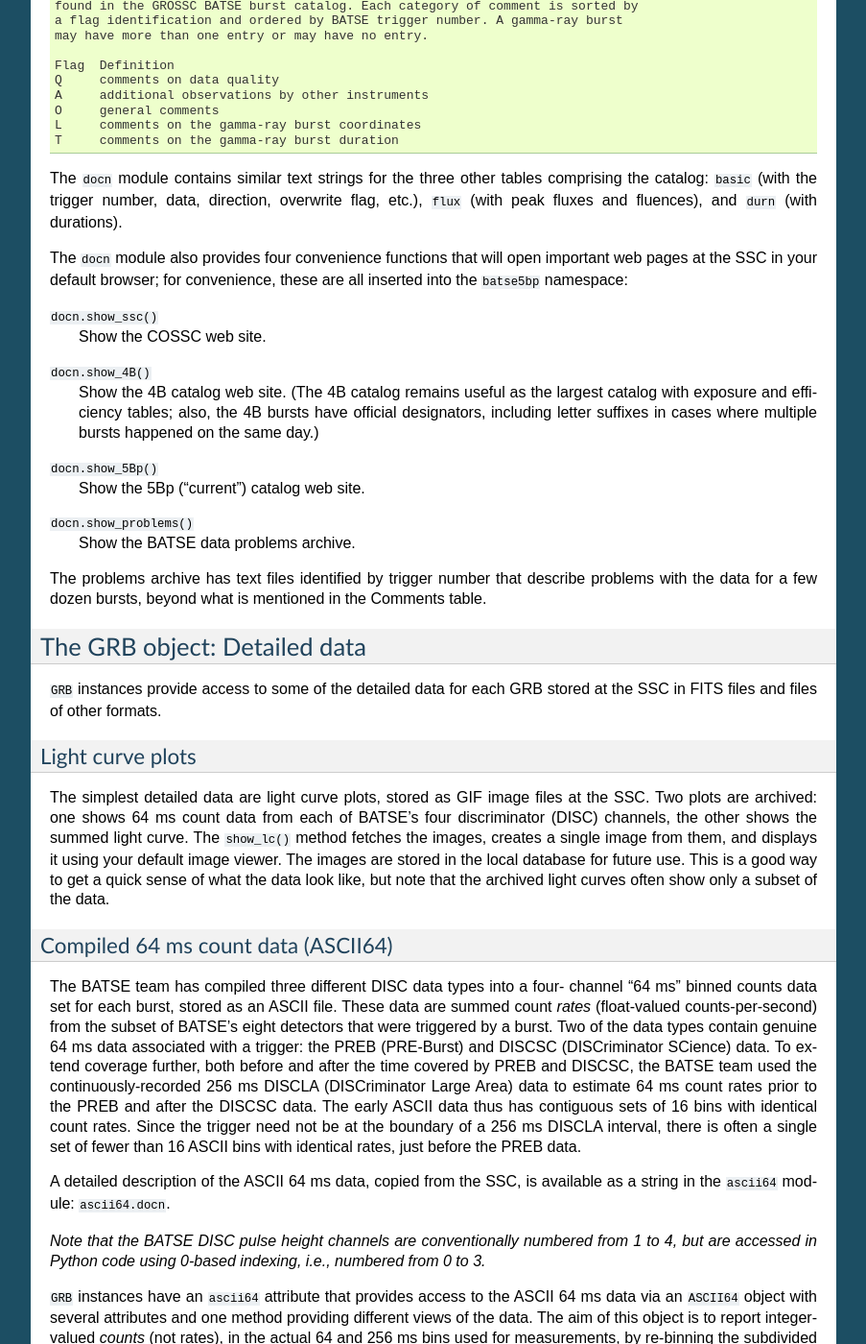
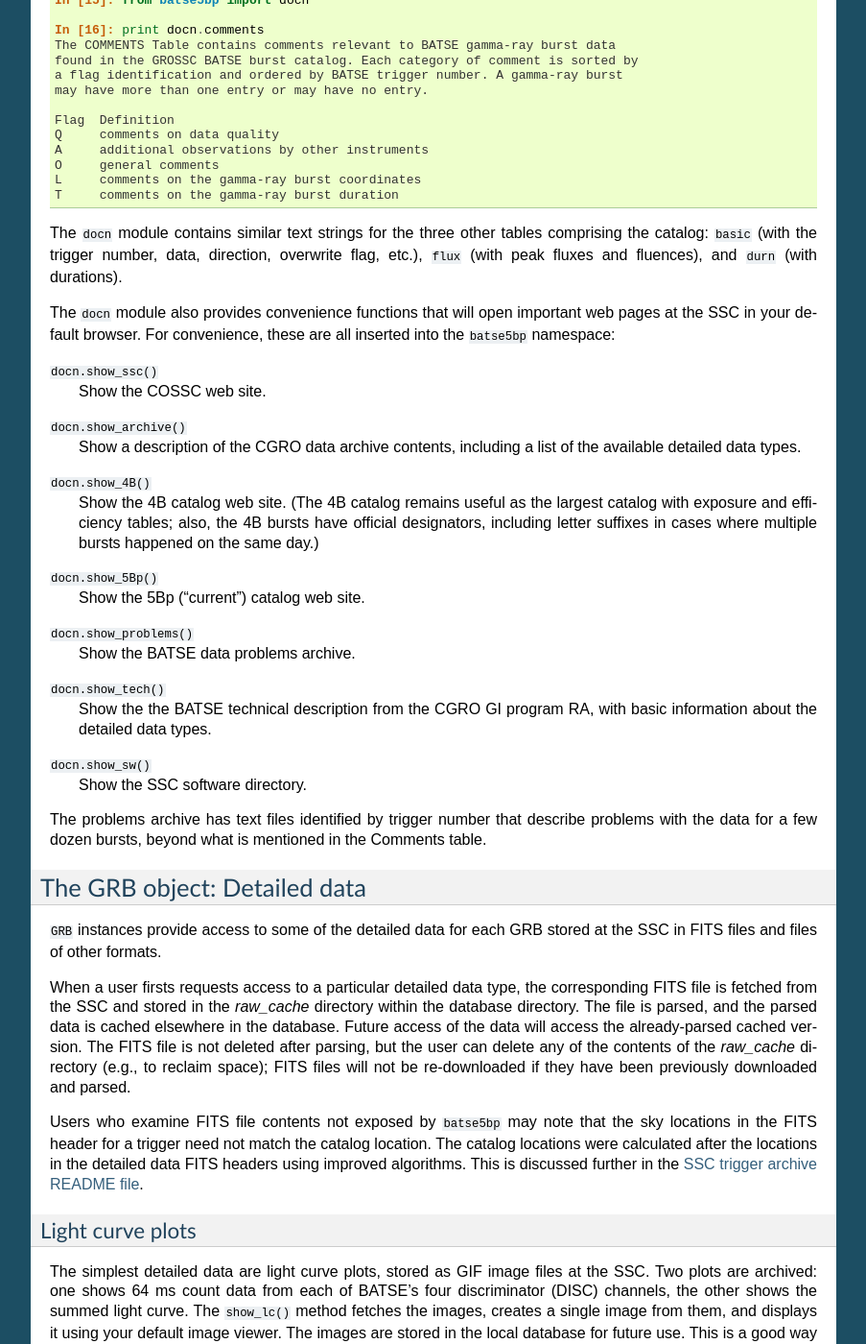
Before and after one commit to tloredo/batse5bp, a Sphinx documentation site: the page built from doc/index.rst, in a window 1280 px wide and 1400 px high, scrolled down 3225 px. Shown: the whole window at 96% size, without its empty margins (198-1101 px from the left). Built offline with Sphinx 7.4.7, drawn with Linux system fonts in a browser that asks for light colours; some of the changed text lies outside the part shown.

Commit message:
Documentation updates (incl. docn module), providing access to more docs at COSSC

```diff
--- a/doc/conf.py
+++ b/doc/conf.py
@@ -17,6 +17,7 @@ import sys, os
 # add these directories to sys.path here. If the directory is relative to the
 # documentation root, use os.path.abspath to make it absolute, like shown here.
 sys.path.insert(0, os.path.abspath('sphinxext'))
+# sys.path.insert(0, os.path.abspath(".."))  # allow access to batse5bp; not yet used
 
 # -- General configuration -----------------------------------------------------
 
@@ -47,16 +48,16 @@ master_doc = 'index'
 
 # General information about the project.
 project = u'batse5bp'
-copyright = u'2012, Tom Loredo'
+copyright = u'2012-2013, Tom Loredo'
 
 # The version info for the project you're documenting, acts as replacement for
 # |version| and |release|, also used in various other places throughout the
 # built documents.
 #
 # The short X.Y version.
-version = '0.1'
+version = '0.2'
 # The full version, including alpha/beta/rc tags.
-release = '0.1'
+release = '0.2'
 
 # The language for content autogenerated by Sphinx. Refer to documentation
 # for a list of supported languages.
--- a/doc/index.rst
+++ b/doc/index.rst
@@ -228,6 +228,10 @@ A burst may have multiple comments associate with it, each with a
 flag identifying the comment type.  The ``comments`` attribute is a
 list of 2-tuples containing the flag and its associated comment.
 
+
+Accessing documentation for catalog and detailed data
+-----------------------------------------------------
+
 To understand the comments and the other catalog attributes, the
 authoritative reference is the catalog description text available at
 the SSC.  The package provides local copies of the text for the
@@ -256,12 +260,16 @@ comprising the catalog:  ``basic`` (with the trigger number, data, direction,
 overwrite flag, etc.), ``flux`` (with peak fluxes and fluences), and ``durn``
 (with durations).
 
-The ``docn`` module also provides four convenience functions that will
-open important web pages at the SSC in your default browser; for
+The ``docn`` module also provides convenience functions that will
+open important web pages at the SSC in your default browser.  For
 convenience, these are all inserted into the ``batse5bp`` namespace:
 
 ``docn.show_ssc()``
   Show the COSSC web site.
+
+``docn.show_archive()``
+  Show a description of the CGRO data archive contents, including a list of the
+  available detailed data types.
 
 ``docn.show_4B()``
   Show the 4B catalog web site.
@@ -276,6 +284,14 @@ convenience, these are all inserted into the ``batse5bp`` namespace:
 ``docn.show_problems()``
   Show the BATSE data problems archive.
 
+``docn.show_tech()``
+  Show the the BATSE technical description from the CGRO GI program RA,
+  with basic information about the detailed data types.
+
+``docn.show_sw()``
+  Show the SSC software directory.
+
+
 The problems archive has text files identified by trigger number that
 describe problems with the data for a few dozen bursts, beyond what
 is mentioned in the Comments table.
@@ -286,6 +302,21 @@ The GRB object: Detailed data
 
 ``GRB`` instances provide access to some of the detailed data for each
 GRB stored at the SSC in FITS files and files of other formats.
+
+When a user firsts requests access to a particular detailed data type, the
+corresponding FITS file is fetched from the SSC and stored in the `raw_cache`
+directory within the database directory.  The file is parsed, and the parsed
+data is cached elsewhere in the database.  Future access of the data will access
+the already-parsed cached version.  The FITS file is not deleted after parsing,
+but the user can delete any of the contents of the `raw_cache` directory (e.g.,
+to reclaim space); FITS files will not be re-downloaded if they have been
+previously downloaded and parsed.
+
+Users who examine FITS file contents not exposed by ``batse5bp`` may note
+that the sky locations in the FITS header for a trigger need not match
+the catalog location.  The catalog locations were calculated after the
+locations in the detailed data FITS headers using improved algorithms.
+This is discussed further in the `SSC trigger archive README file <ftp://legacy.gsfc.nasa.gov/compton/data/batse/trigger//00000README>`_.
 
 Light curve plots
 ~~~~~~~~~~~~~~~~~
@@ -469,8 +500,8 @@ The summed response of the triggered detectors (the *detector-summed* response)
 is available via similar attributes of ``discsc_drms`` itself: ``ch_bins``,
 ``E_bins``, ``drm``, ``crv``, and ``start``.
 
-The following block of code plots the summed response for all four DISC
-channels in a single figure.  Note that ``E_vals`` is set equal to the
+The following block of code plots the detector-summed response for each of the
+four DISC channels in a single figure.  Note that ``E_vals`` is set equal to the
 incident energy bin centers.
 
 ::
@@ -510,7 +541,8 @@ burst's DISC data, call the ``set_sum_prodquad`` method of the burst's
 ``DRMs_DISCSC`` object. This defines a product quadrature rule for each channel;
 it also compiles the nodes (incident energy values used in the rules) and makes
 them available as an array via the ``quad_nodes`` attribute, so
-``quad_nodes[i,j]`` returns the ``j'th`` energy value for channel ``i``. The
+``quad_nodes[j]`` returns the ``j'th`` energy value (the nodes are the same
+for all channels). The
 ``chan_quad(i, spec)`` method calculates the quadrature for channel ``i`` for
 input spectrum ``spec``. The spectrum can be provided as a function (of incident
 photon energy), or as a vector of values pre-calculated on the nodes (this will
```
Also changed, not shown: other parts of doc/index.rst (+3 -3 lines), 1 other file.
